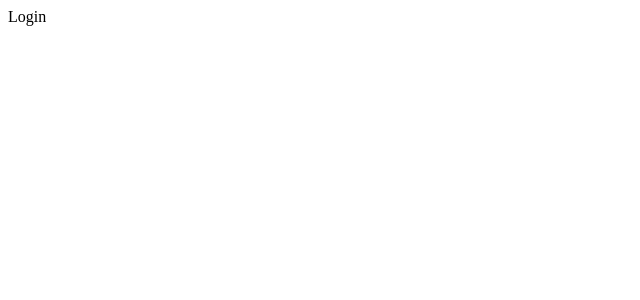
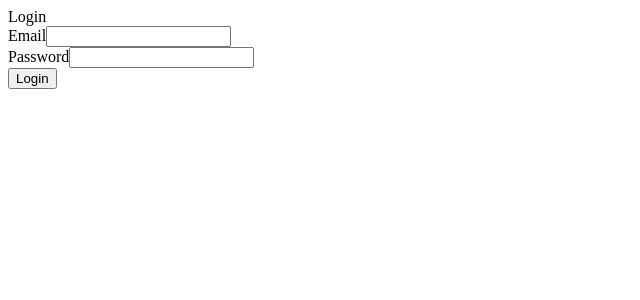
Before and after one commit to steve-kim-96/Personal-Learning, a Next.js app in the folder wip/: page /login in a window 1280 px wide. Shown: the top 300 px of the page, without its empty margins (0-640 px from the left). Built offline with nearby package versions, Linux system fonts and the light colour scheme.

Commit message:
create and update login page

```diff
--- a/wip/components/LoginForm/index.tsx
+++ b/wip/components/LoginForm/index.tsx
@@ -0,0 +1,46 @@
+import { useForm } from 'react-hook-form'
+import React from 'react'
+
+interface FormData {
+  email: string
+  password: string
+}
+
+function LoginForm() {
+  const {
+    register,
+    handleSubmit,
+    formState: { errors },
+  } = useForm<FormData>()
+
+  console.log(errors)
+
+  return (
+    <form
+      onSubmit={handleSubmit(formData => {
+        console.log('form data', formData)
+      })}
+    >
+      <div>
+        <label htmlFor='email'>Email</label>
+        <input type='email' {...register('email', { required: true })} />
+        {errors.email && 'Email is required'}
+      </div>
+      <div>
+        <label htmlFor='password'>Password</label>
+        <input
+          type='password'
+          {...register('password', {
+            required: 'required'
+          })}
+        />
+        {errors.password ? <div>{errors.password.message}</div> : null}
+      </div>
+      <div>
+        <button type='submit'>Login</button>
+      </div>
+    </form>
+  )
+}
+
+export default LoginForm
--- a/wip/components/SignupForm/index.tsx
+++ b/wip/components/SignupForm/index.tsx
@@ -33,7 +33,7 @@ function SignupForm() {
           type='password'
           {...register('password', {
             required: 'required',
-            minLength: { value: 8, message: 'Must at least be 8 characters' }
+            minLength: { value: 8, message: 'Must at least be 8 characters' },
           })}
         />
         {errors.password ? <div>{errors.password.message}</div> : null}
--- a/wip/pages/login/index.tsx
+++ b/wip/pages/login/index.tsx
@@ -1,9 +1,11 @@
 import React from 'react'
+import LoginForm from '../../components/LoginForm'
 
 function Login() {
   return (
     <div>
       Login
+      <LoginForm/>
     </div>
   )
 }
```
